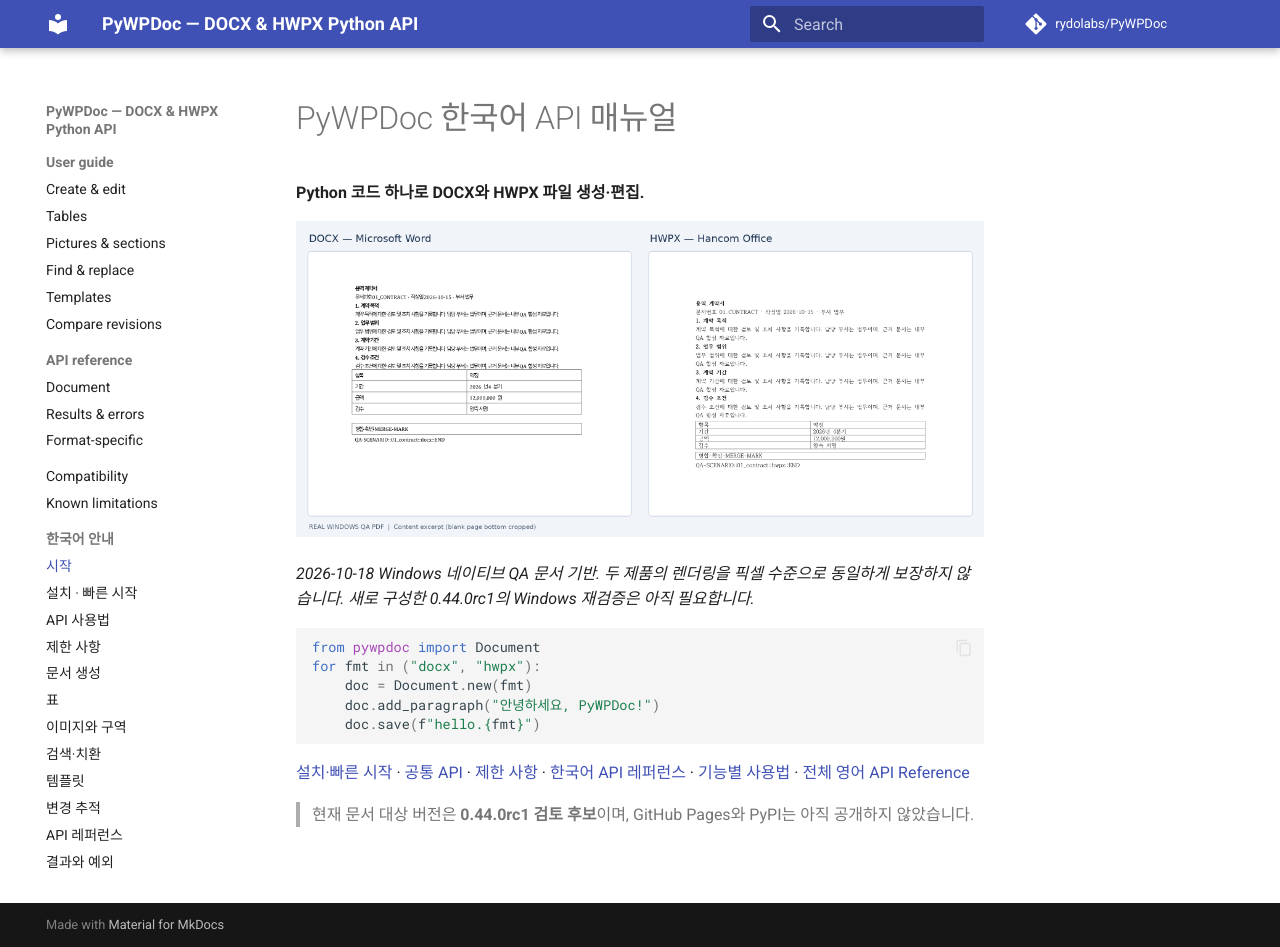
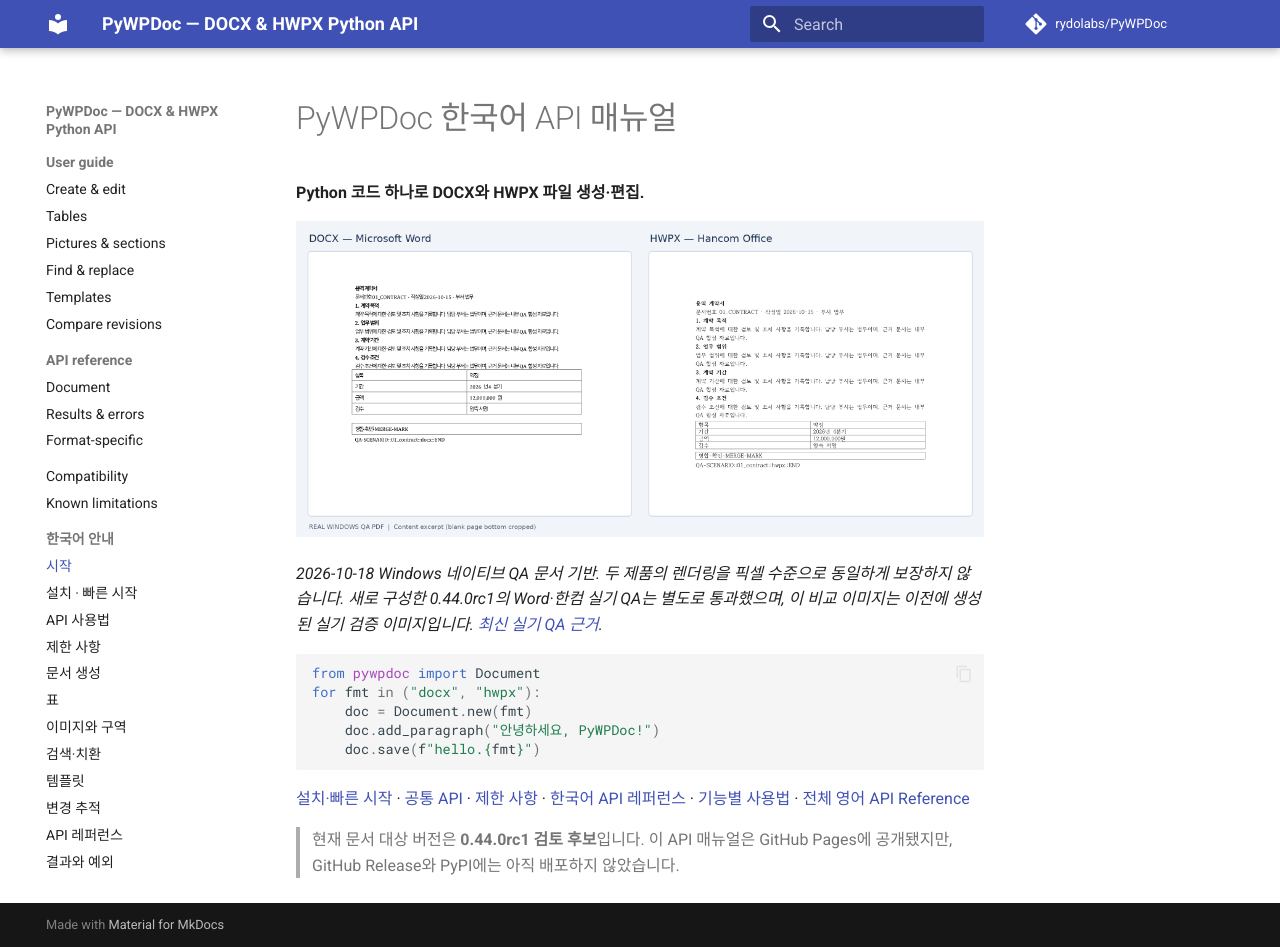
Before and after one commit to rydolabs/PyWPDoc, an MkDocs documentation site: the page built from docs/ko/index.md, in a window 1280 px wide and 947 px high. Built offline with MkDocs 1.6.1 and Material for MkDocs 9.7.7, drawn with Linux system fonts in a browser that asks for light colours; comment, search, counter and statistics services are not loaded.

Commit message:
docs: link published API site and update Windows QA release notes

````diff
--- a/docs/ko/index.md
+++ b/docs/ko/index.md
@@ -4,7 +4,7 @@
 
 ![Microsoft Word와 한컴오피스의 실제 업무 문서 비교](../assets/readme/docx-hwpx-contract-comparison.png)
 
-*2026-10-18 Windows 네이티브 QA 문서 기반. 두 제품의 렌더링을 픽셀 수준으로 동일하게 보장하지 않습니다. 새로 구성한 0.44.0rc1의 Windows 재검증은 아직 필요합니다.*
+*2026-10-18 Windows 네이티브 QA 문서 기반. 두 제품의 렌더링을 픽셀 수준으로 동일하게 보장하지 않습니다. 새로 구성한 0.44.0rc1의 Word·한컴 실기 QA는 별도로 통과했으며, 이 비교 이미지는 이전에 생성된 실기 검증 이미지입니다. [최신 실기 QA 근거](../testing/native-qa-0440rc1-2026-10-18.md).*
 
 ```python
 from pywpdoc import Document
@@ -16,4 +16,4 @@
 
 [설치·빠른 시작](quickstart.md) · [공통 API](api.md) · [제한 사항](limitations.md) · [한국어 API 레퍼런스](reference.md) · [기능별 사용법](guide/document.md) · [전체 영어 API Reference](../reference/document.md)
 
-> 현재 문서 대상 버전은 **0.44.0rc1 검토 후보**이며, GitHub Pages와 PyPI는 아직 공개하지 않았습니다.
+> 현재 문서 대상 버전은 **0.44.0rc1 검토 후보**입니다. 이 API 매뉴얼은 GitHub Pages에 공개됐지만, GitHub Release와 PyPI에는 아직 배포하지 않았습니다.
--- a/pyproject.toml
+++ b/pyproject.toml
@@ -17,7 +17,7 @@
 Homepage = "https://github.com/rydolabs/PyWPDoc"
 Source = "https://github.com/rydolabs/PyWPDoc"
 Issues = "https://github.com/rydolabs/PyWPDoc/issues"
-Documentation = "https://github.com/rydolabs/PyWPDoc/tree/main/docs"
+Documentation = "https://rydolabs.github.io/PyWPDoc/"
 Changelog = "https://github.com/rydolabs/PyWPDoc/blob/main/CHANGELOG.md"
 
 [project.optional-dependencies]
````
Also changed, not shown: CHANGELOG.md (+2 -2 lines), README.ko.md (+2 -2 lines), README.md (+2 -2 lines).
